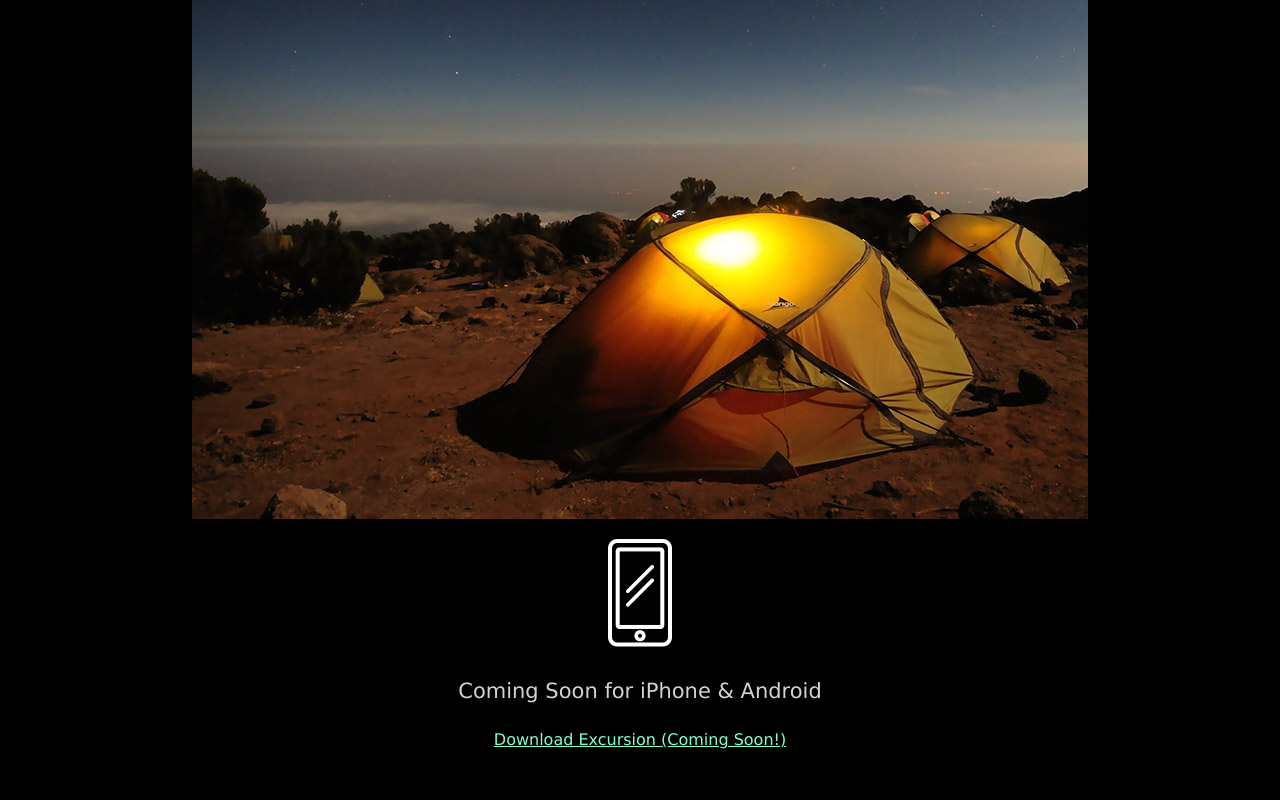
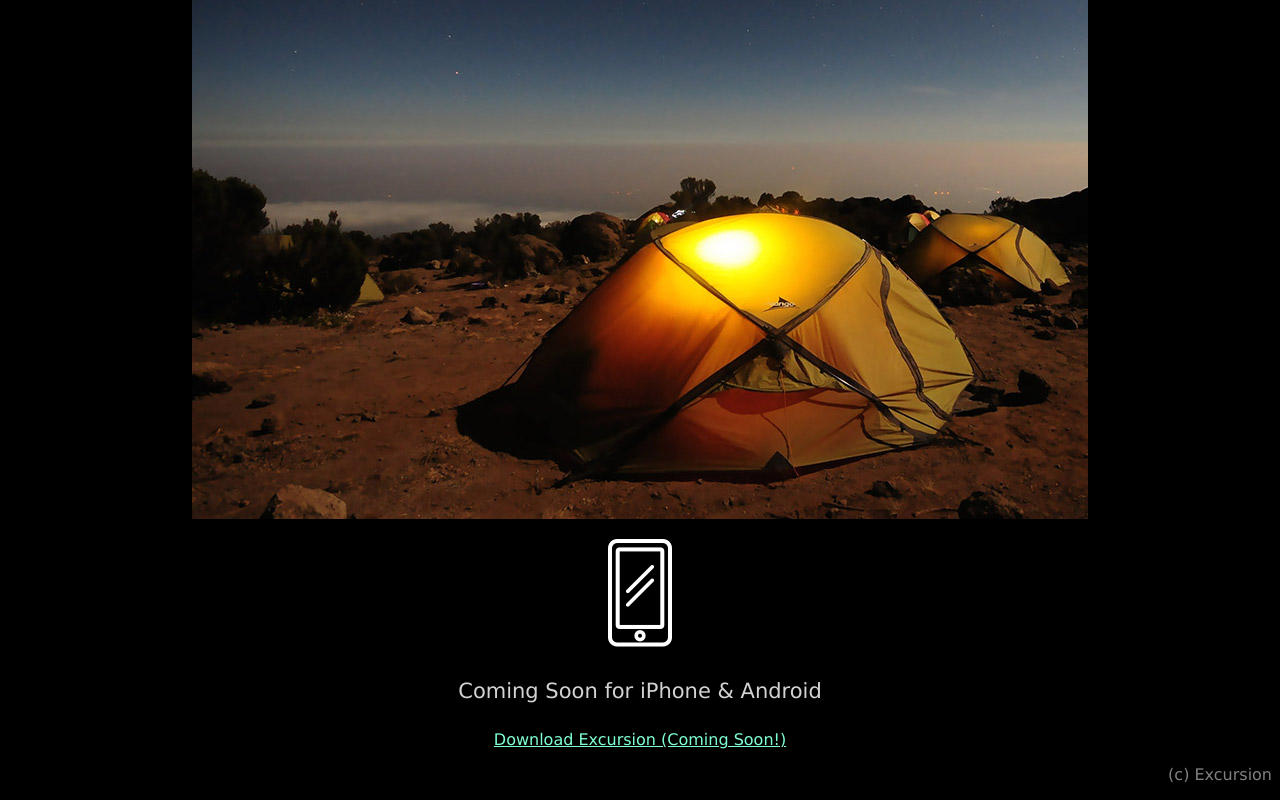
Before and after one commit to AnnaTaul/EXCURSION1, a plain HTML site: page index.html in a window 1280 px wide. Shown: the part 493-1293 px from the top of the page. Before the commit the page ends 1258 px from the top, so only its background shows below. Drawn offline with Linux system fonts and the light colour scheme.

Commit message:
Added Footer

```diff
--- a/index.html
+++ b/index.html
@@ -19,7 +19,8 @@
             <p><img src="resources/css/pictures/phone.png"></p>
         <h4 class="header--fourth">Coming Soon for iPhone & Android</h4>
             <p><a class="link--cta" href="#">Download Excursion (Coming Soon!)</a></p>
-    </body>
+            <p class="copyright"> (c) Excursion</p>
 
+</body>
 
 </html>
--- a/resources/css/styles.css
+++ b/resources/css/styles.css
@@ -24,6 +24,12 @@ body {
     color: lightgray;
 }
 
+.copyright {
+    font-size: 16px;
+    color: gray;
+    text-align: right;
+}
+
 /* LINKS */
 
 .link--cta {
```
